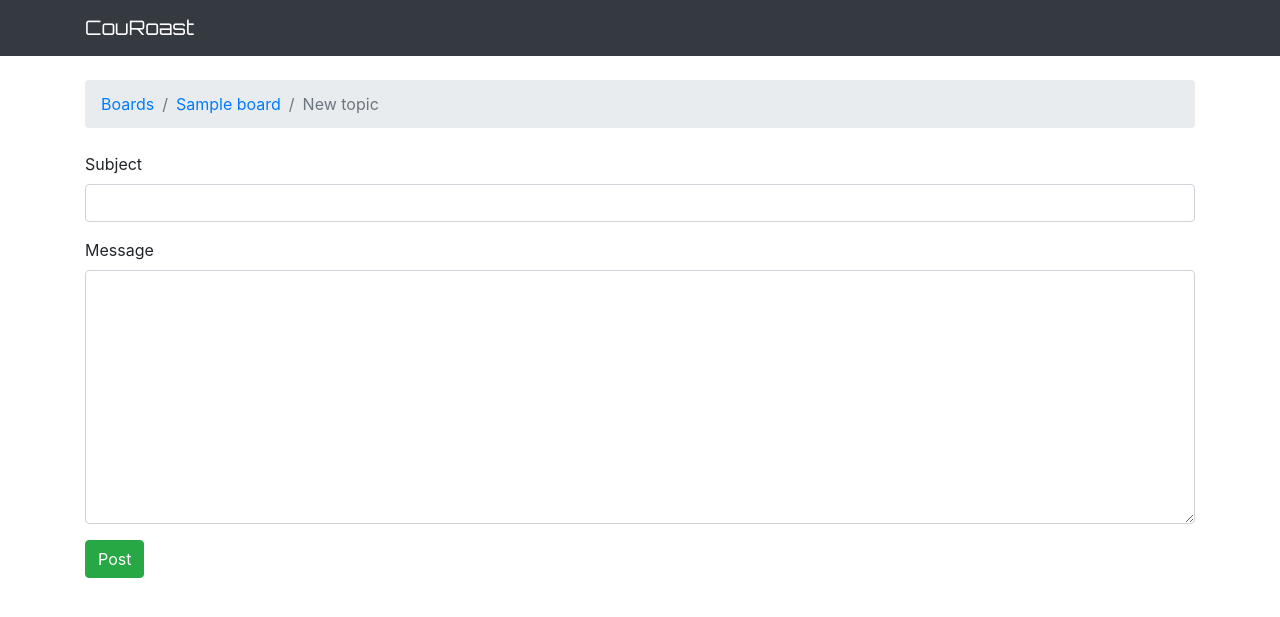
After one commit to Jerenyaoyelu/CourseRoast, a Django app: page /boards/1/new/ in a window 1280 px wide. The commit adds this page. Shown: the top 617 px of the page. Run offline with Django 3.2, Linux system fonts and the light colour scheme; tables that the repository leaves empty hold one stand-in row (values such as "Sample post"); some libraries are stand-ins or nearby versions.

Commit message:
trying form API, error occurs, cant find it

```diff
--- /dev/null
+++ b/myproject/boards/forms.py
@@ -0,0 +1,8 @@
+from django import forms
+from .models import Topic
+
+class NewTopicForm(forms.ModelForm):
+    message=forms.CharField(widget=forms.Textarea(),max_length=4000)
+    class Meta:
+        model=Topic
+        fields=['subject','message']
--- a/myproject/boards/models.py
+++ b/myproject/boards/models.py
@@ -14,7 +14,7 @@ class Board(models.Model):
 class Topic(models.Model):
     subject = models.CharField(max_length = 255)
     last_update = models.DateTimeField(auto_now_add = True)
-    board = models.ForeignKey(Board,on_delete = models.DO_NOTHING, related_name = 'topics')
+    board = models.ForeignKey(Board,on_delete = models.DO_NOTHING,related_name = 'topics')
     starter = models.ForeignKey(User,on_delete = models.DO_NOTHING,related_name = 'topics')
 
 class Post(models.Model):
--- a/myproject/boards/views.py
+++ b/myproject/boards/views.py
@@ -1,6 +1,8 @@
-from django.shortcuts import render, get_object_or_404
+from django.shortcuts import render, get_object_or_404, redirect
 from django.http import HttpResponse, Http404
-from .models import Board
+from .models import Board,Topic,Post
+from django.contrib.auth.models import User
+from .forms import NewTopicForm
 
 # Create your views here.
 def home(request):
@@ -30,3 +32,25 @@ def board_topics(request,pk):
     boards = get_object_or_404(Board,pk=pk)
 
     return render(request,'topics.html',{'board':boards})
+
+def new_topic(request,pk):
+    board=get_object_or_404(Board,pk=pk)
+    user=User.objects.first()
+
+    #grab data from html and start a new topic
+    if request.method == 'POST':
+        form=NewTopicForm(request.POST)
+        if form.is_valid():
+            # topic=form.save(commit=False)
+            # topic.board = board
+            # topic.starter = user
+            topic=form.save()
+            # post=Post.objects.create(
+            #     message=message,
+            #     topic=topic,
+            #     created_by=user
+            # )
+            return redirect('board_topics',pk=board.pk)
+    else:
+        form=NewTopicForm()
+    return render(request,'new_topic.html',{'board':board,'form':form})
--- a/myproject/myproject/urls.py
+++ b/myproject/myproject/urls.py
@@ -30,6 +30,7 @@ urlpatterns = [
     #\d matches [0-9] and other digit characters.
     #'+' signifies that there must be at least 1 or more digits in the number
     url(r'^boards/(?P<pk>\d+)/$',views.board_topics,name='board_topics'),
+    url(r'^boards/(?P<pk>\d+)/new/$',views.new_topic,name='new_topic'),
 
     #1. adding page
     # url(r'^about/$',view.about,name='about'),
--- /dev/null
+++ b/myproject/templates/new_topic.html
@@ -0,0 +1,22 @@
+{% extends 'base.html' %}
+
+{% block breadcrumb %}
+    <li class='breadcrumb-item'><a href="{% url 'home' %}">Boards</a></li>
+    <li class="breadcrumb-item"><a href="{% url 'board_topics' board.pk%}">{{board.name}}</a></li>
+    <li class="breadcrumb-item active">New topic</li>
+{% endblock %}
+
+{% block content %}
+    <form method="post">
+        {% csrf_token %}<!--security mechanism of POST requests-->
+        <div class='form-group'>
+            <label for="id_subject">Subject</label>
+            <input type="text" class='form-control' id='id_subject' name='subject'>
+        </div>
+        <div class='form-group'>
+            <label for="id_message">Message</label>
+            <textarea class='form-control' name="message" id="id_message" rows="10"></textarea>
+        </div>
+        <button type='submit' class='btn btn-success'>Post</button>
+    </form>
+{% endblock %}
```
Also changed, not shown: myproject/boards/tests.py (+80 -2 lines), myproject/templates/topics.html (+27 -1 lines), README.md, myproject/db.sqlite3.
